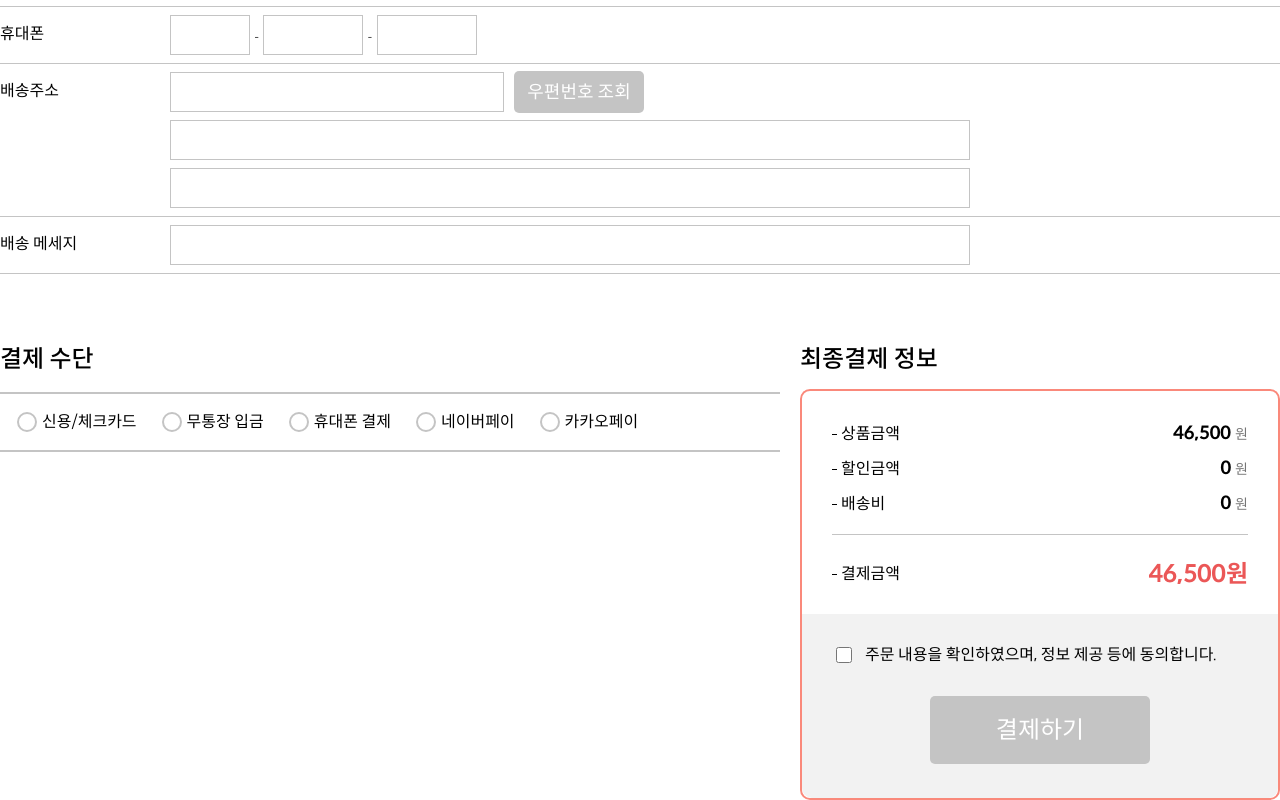
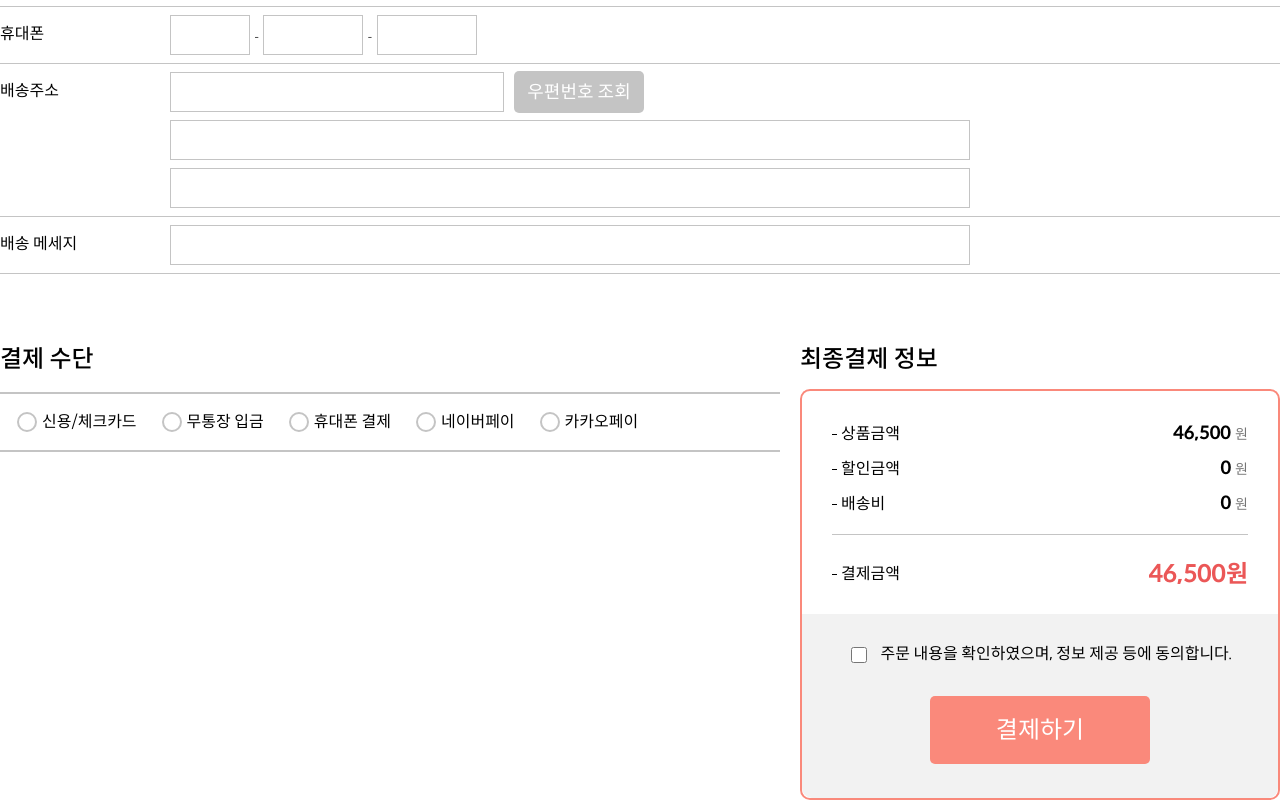
Before and after one commit to boram2445/UnicornShop, a React (Create React App) app: page /payment in a window 1280 px wide. Shown: the part 880-1680 px from the top of the page. Built offline with nearby package versions, Linux system fonts and the light colour scheme; no server answers.

Commit message:
:adhesive_bandage: Style: 코드 단순 수정

```diff
--- a/src/components/common/Button/Button.tsx
+++ b/src/components/common/Button/Button.tsx
@@ -5,11 +5,12 @@ interface NormalBtnProps {
   children: React.ReactNode;
   type?: "button" | "submit"; //literal type
   size?: string;
+  width?: string;
   color?: string;
   disabled?: boolean;
   icon?: string;
   tab?: boolean;
-  onClick?: () => void;
+  onClick?: (e: React.MouseEvent<HTMLButtonElement>) => void;
 }
 
 interface TabMenuBtnProps {
--- a/src/components/common/Button/buttonStyle.ts
+++ b/src/components/common/Button/buttonStyle.ts
@@ -5,6 +5,7 @@ interface NormalBtnProps {
   color?: string;
   icon?: string;
   tab?: boolean;
+  width?: string;
 }
 
 const NormalBtn = styled.button<NormalBtnProps>`
@@ -62,6 +63,7 @@ const NormalBtn = styled.button<NormalBtnProps>`
       `;
     }
   }}
+  width:${({ width }) => width}
   ${({ color }) => {
     if (color === "white") {
       return css`
--- a/src/components/common/CheckLabel/CheckLabel.tsx
+++ b/src/components/common/CheckLabel/CheckLabel.tsx
@@ -4,12 +4,13 @@ import * as S from "./checkLabelStyle";
 type CheckLabelProps = {
   children: React.ReactNode;
   color?: string;
+  onChange?: (e: React.ChangeEvent<HTMLInputElement>) => void;
 };
 
-function CheckLabel({ children, color }: CheckLabelProps) {
+function CheckLabel({ children, color, onChange }: CheckLabelProps) {
   return (
     <S.LabelBox>
-      <S.CheckBox type="checkbox" id="check" />
+      <S.CheckBox type="checkbox" id="check" onChange={onChange} />
       <S.LabelText htmlFor="check" color={color}>
         {children}
       </S.LabelText>
--- a/src/components/home/Carousel/Carousel.tsx
+++ b/src/components/home/Carousel/Carousel.tsx
@@ -44,7 +44,7 @@ function Carousel() {
       </S.ArrowBtn>
       {/* 캐러셀 닷 버튼 */}
       <S.DotBox>
-        {Array.from({ length: carouselData.length }).map((item, index) => {
+        {Array.from({ length: carouselData.length }).map((_, index) => {
           return (
             <S.DotBtn
               key={index}
--- a/src/components/payment/FinalPayCheck/FinalPayCheck.tsx
+++ b/src/components/payment/FinalPayCheck/FinalPayCheck.tsx
@@ -1,10 +1,14 @@
 import React from "react";
 import { NormalBtn } from "../../common/Button/Button";
+import CheckLabel from "../../common/CheckLabel/CheckLabel";
 import * as S from "./finalPayCheckStyle";
 
 function FinalPayCheck() {
+  const handleSubmit = (e: React.FormEvent<HTMLFormElement>) => {
+    e.preventDefault();
+  };
   return (
-    <S.FinalPaySection>
+    <S.FinalPayForm onSubmit={handleSubmit}>
       <S.Title>최종결제 정보</S.Title>
       <S.BoxWrap>
         <S.TopWrap>
@@ -34,18 +38,11 @@ function FinalPayCheck() {
           </S.TotalMoneyBox>
         </S.TopWrap>
         <S.BottomWrap>
-          <S.LabelBox>
-            <S.CheckBox type="checkbox" id="check"></S.CheckBox>
-            <S.LabelText htmlFor="check">
-              주문 내용을 확인하였으며, 정보 제공 등에 동의합니다.
-            </S.LabelText>
-          </S.LabelBox>
-          <NormalBtn size="large" disabled={true}>
-            결제하기
-          </NormalBtn>
+          <CheckLabel>주문 내용을 확인하였으며, 정보 제공 등에 동의합니다.</CheckLabel>
+          <NormalBtn size="large">결제하기</NormalBtn>
         </S.BottomWrap>
       </S.BoxWrap>
-    </S.FinalPaySection>
+    </S.FinalPayForm>
   );
 }
 
--- a/src/components/payment/FinalPayCheck/finalPayCheckStyle.ts
+++ b/src/components/payment/FinalPayCheck/finalPayCheckStyle.ts
@@ -1,6 +1,6 @@
 import styled from "styled-components";
 
-const FinalPaySection = styled.section`
+const FinalPayForm = styled.form`
   width: 480px;
 `;
 
@@ -105,7 +105,7 @@ const LabelText = styled.label`
 `;
 
 export {
-  FinalPaySection,
+  FinalPayForm,
   Title,
   BoxWrap,
   TopWrap,
--- a/src/features/joinSlice.ts
+++ b/src/features/joinSlice.ts
@@ -7,6 +7,7 @@ const BASE_URL = "https://openmarket.weniv.co.kr";
 interface JoinSliceProps {
   status: string;
   error: string;
+  usernameMessage: string;
   joinValue: {
     username: string;
     password: string;
@@ -20,6 +21,7 @@ interface JoinSliceProps {
 const initialState: JoinSliceProps = {
   status: "idle",
   error: "",
+  usernameMessage: "",
   joinValue: {
     username: "",
     password: "",
@@ -30,6 +32,7 @@ const initialState: JoinSliceProps = {
   },
 };
 
+//아이디 유효성 검증
 export const fetchPostUserName = createAsyncThunk(
   "join/fetchPostUserName",
   async (username: string) => {
@@ -51,18 +54,19 @@ export const joinSlice = createSlice({
   extraReducers: (builder) => {
     builder.addCase(fetchPostUserName.fulfilled, (state) => {
       state.status = "succeeded";
-      state.error = "사용 가능한 아이디 입니다 :)";
+      state.usernameMessage = "사용 가능한 아이디 입니다 :)";
     });
     builder.addCase(fetchPostUserName.rejected, (state, action) => {
       state.status = "failed";
-      state.error = action.error.message?.includes("400")
+      state.error = action.error.message || "Something is wrong :<";
+      state.usernameMessage = action.error.message?.includes("400")
         ? "이미 사용중인 아이디 입니다 :<"
-        : "알 수 없는 에러";
+        : "에러";
     });
   },
 });
 
 export const getUserNameStatus = (state: RootState) => state.join.status;
-export const getUserNameError = (state: RootState) => state.join.error;
+export const getUserNameMessage = (state: RootState) => state.join.usernameMessage;
 export const { resetUsernameStatus } = joinSlice.actions;
 export default joinSlice.reducer;
--- a/src/index.tsx
+++ b/src/index.tsx
@@ -1,10 +1,10 @@
 import React from "react";
 import ReactDOM from "react-dom/client";
 import { Provider } from "react-redux";
+import { BrowserRouter } from "react-router-dom";
+import { fetchGetProducts } from "./features/productSlice";
 import store from "./app/store";
 import App from "./App";
-import { BrowserRouter } from "react-router-dom";
-import { fetchGetProducts } from "./features/productSlice";
 import ScrollToTop from "./components/common/ScrollToTop";
 
 //앱이 시작되면 상품들 불러오기
--- a/src/pages/LoginPage/LoginPage.tsx
+++ b/src/pages/LoginPage/LoginPage.tsx
@@ -9,7 +9,7 @@ function LoginPage() {
     <S.LoginSection>
       <Link to="/">
         <S.Logo>
-          <img src={Logo} />
+          <img src={Logo} alt="유니콘 마켓" />
         </S.Logo>
       </Link>
       <LoginForm />
```
